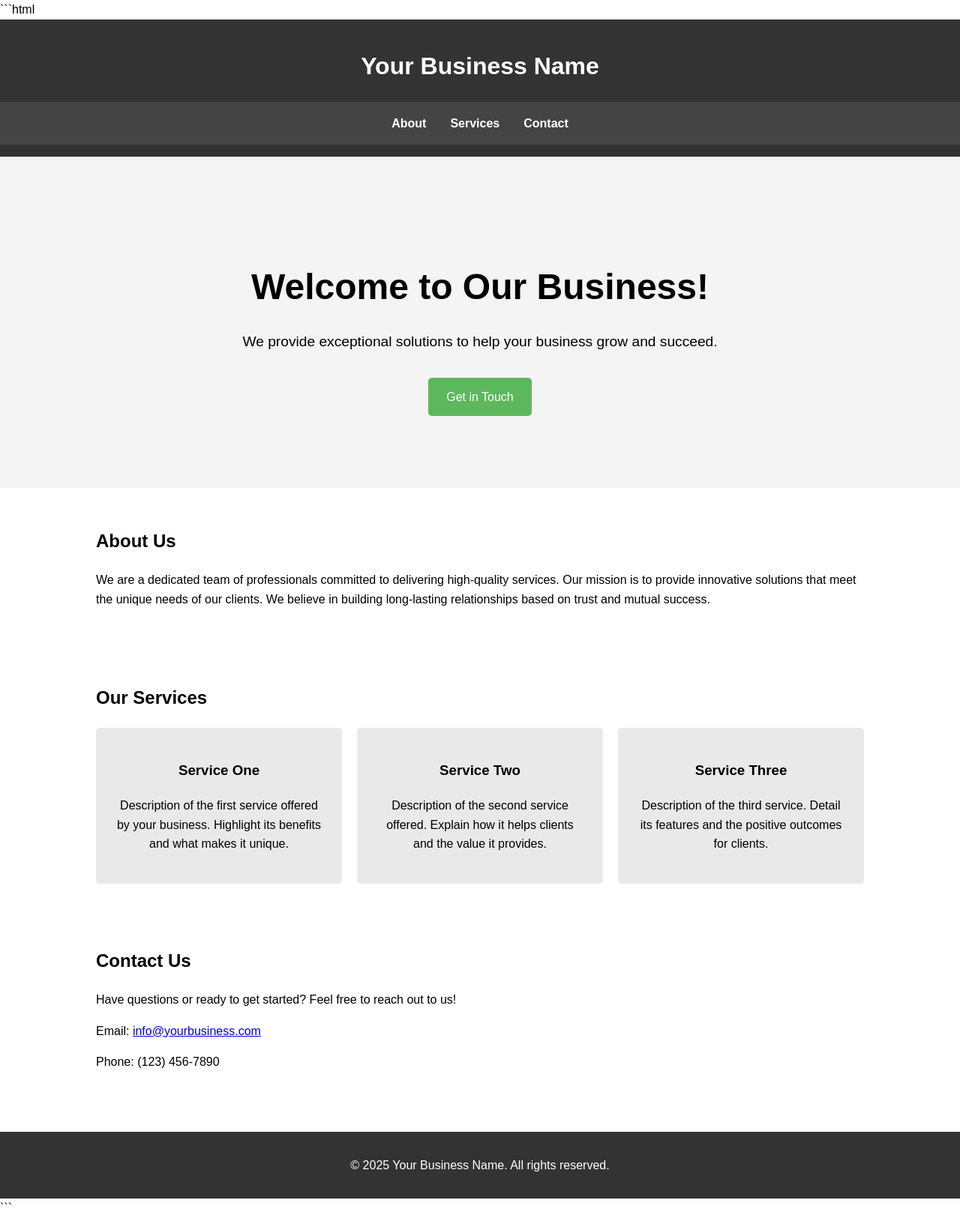
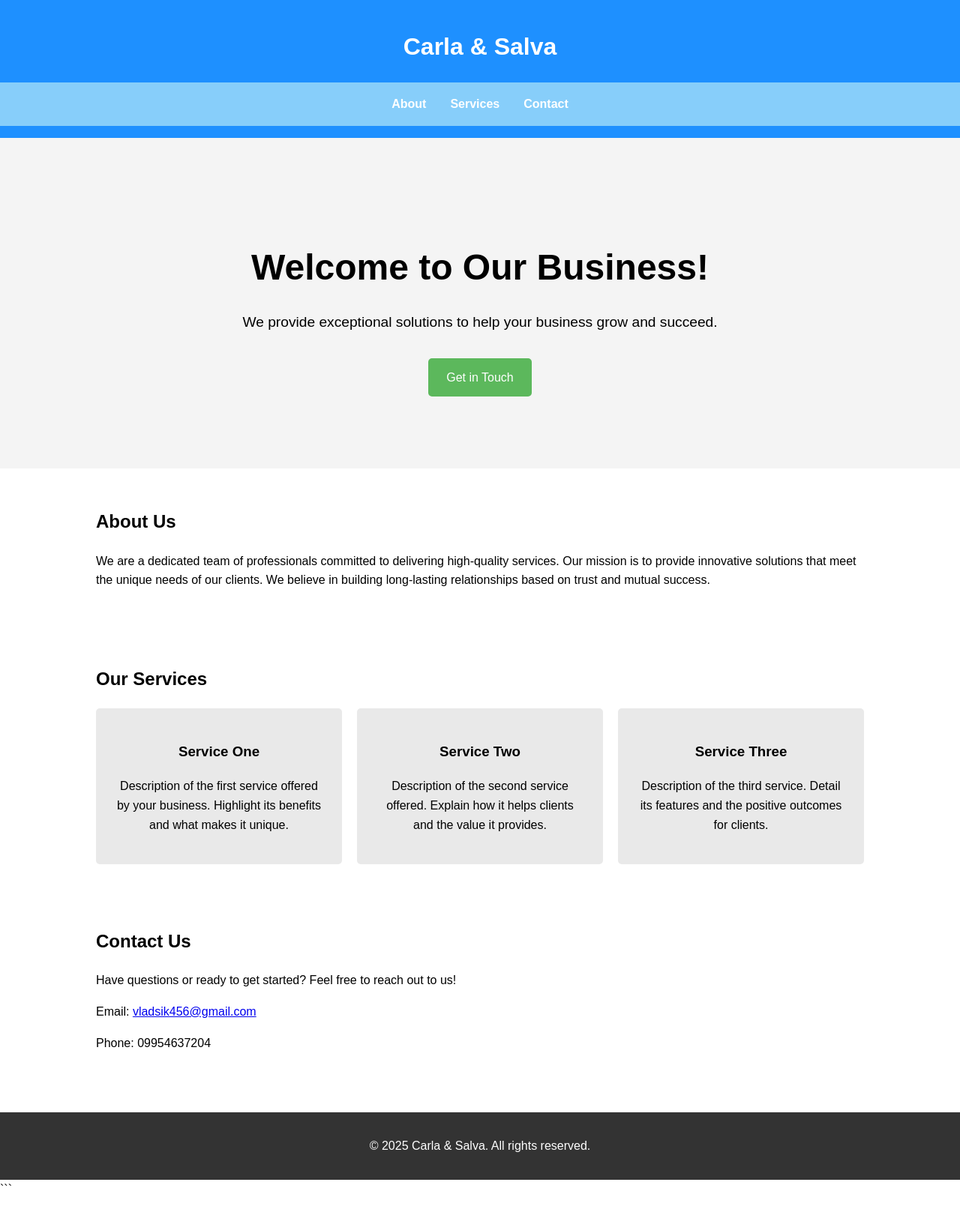
Before and after one commit to Vladsik/web-public-test-env, a plain HTML site: page index.html in a window 1280 px wide. Shown: the whole page at 75% size. After the commit the page ends 1599 px from the top, so only its background shows below. Drawn offline with Linux system fonts and the light colour scheme.

Commit message:
Update index.html

````diff
--- a/index.html
+++ b/index.html
@@ -1,4 +1,3 @@
-```html
 <!DOCTYPE html>
 <html lang="en">
 <head>
@@ -14,7 +13,7 @@
             line-height: 1.6;
         }
         header {
-            background-color: #333;
+            background-color: #1e90ff  ;
             color: #fff;
             padding: 1rem 0;
             text-align: center;
@@ -25,7 +24,7 @@
             margin: 0;
             display: flex;
             justify-content: center;
-            background-color: #444;
+            background-color: #87cefa ;
         }
         nav ul li {
             padding: 1rem;
@@ -90,7 +89,7 @@
 <body>
 
     <header>
-        <h1>Your Business Name</h1>
+        <h1>Carla & Salva</h1>
         <nav>
             <ul>
                 <li><a href="#about">About</a></li>
@@ -135,13 +134,13 @@
         <section id="contact" class="container">
             <h2>Contact Us</h2>
             <p>Have questions or ready to get started? Feel free to reach out to us!</p>
-            <p>Email: <a href="mailto:info@yourbusiness.com">info@yourbusiness.com</a></p>
-            <p>Phone: (123) 456-7890</p>
+            <p>Email: <a href="mailto:info@yourbusiness.com">vladsik456@gmail.com</a></p>
+            <p>Phone: 09954637204</p>
         </section>
     </main>
 
     <footer>
-        <p>&copy; 2025 Your Business Name. All rights reserved.</p>
+        <p>&copy; 2025 Carla & Salva. All rights reserved.</p>
     </footer>
 
 </body>
````
